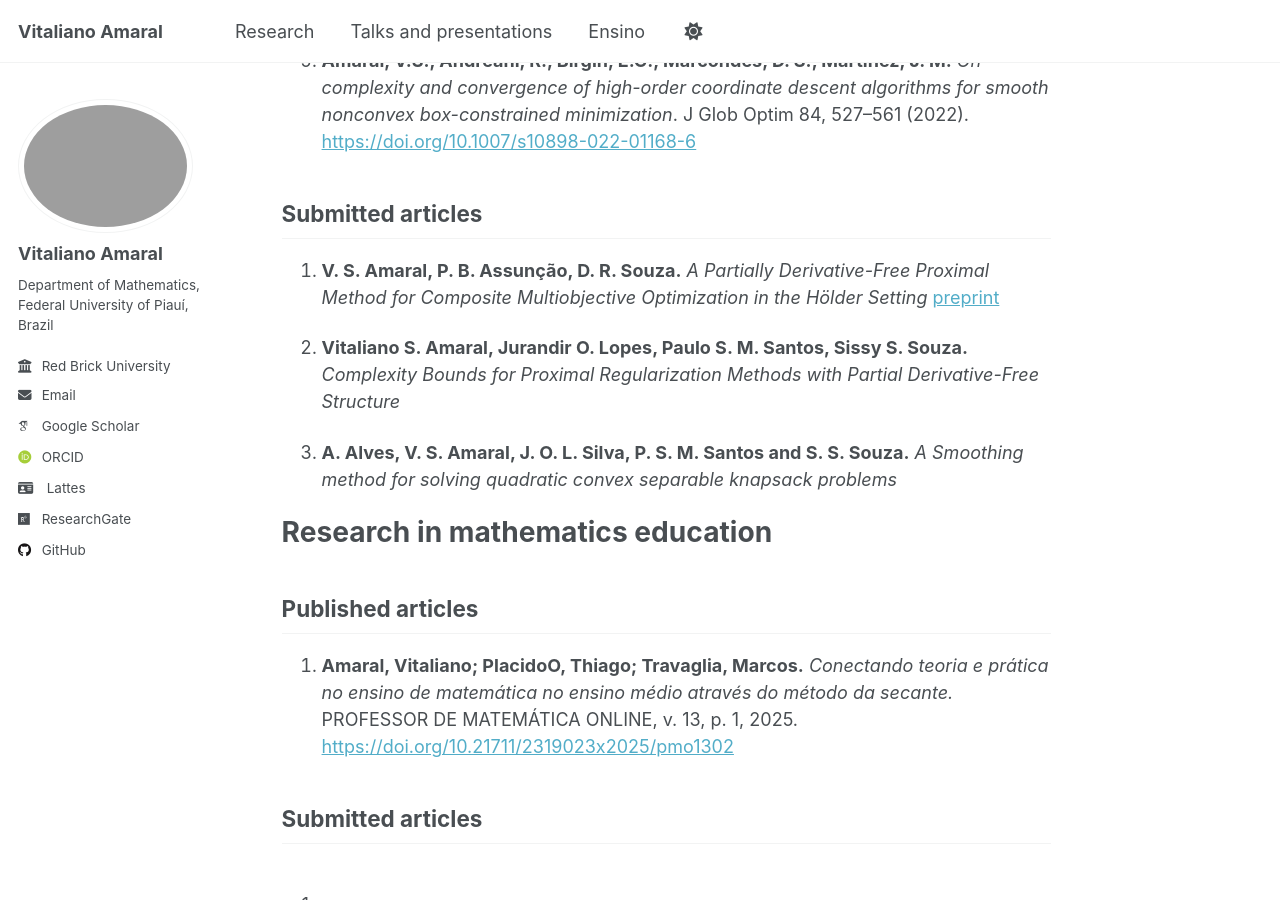
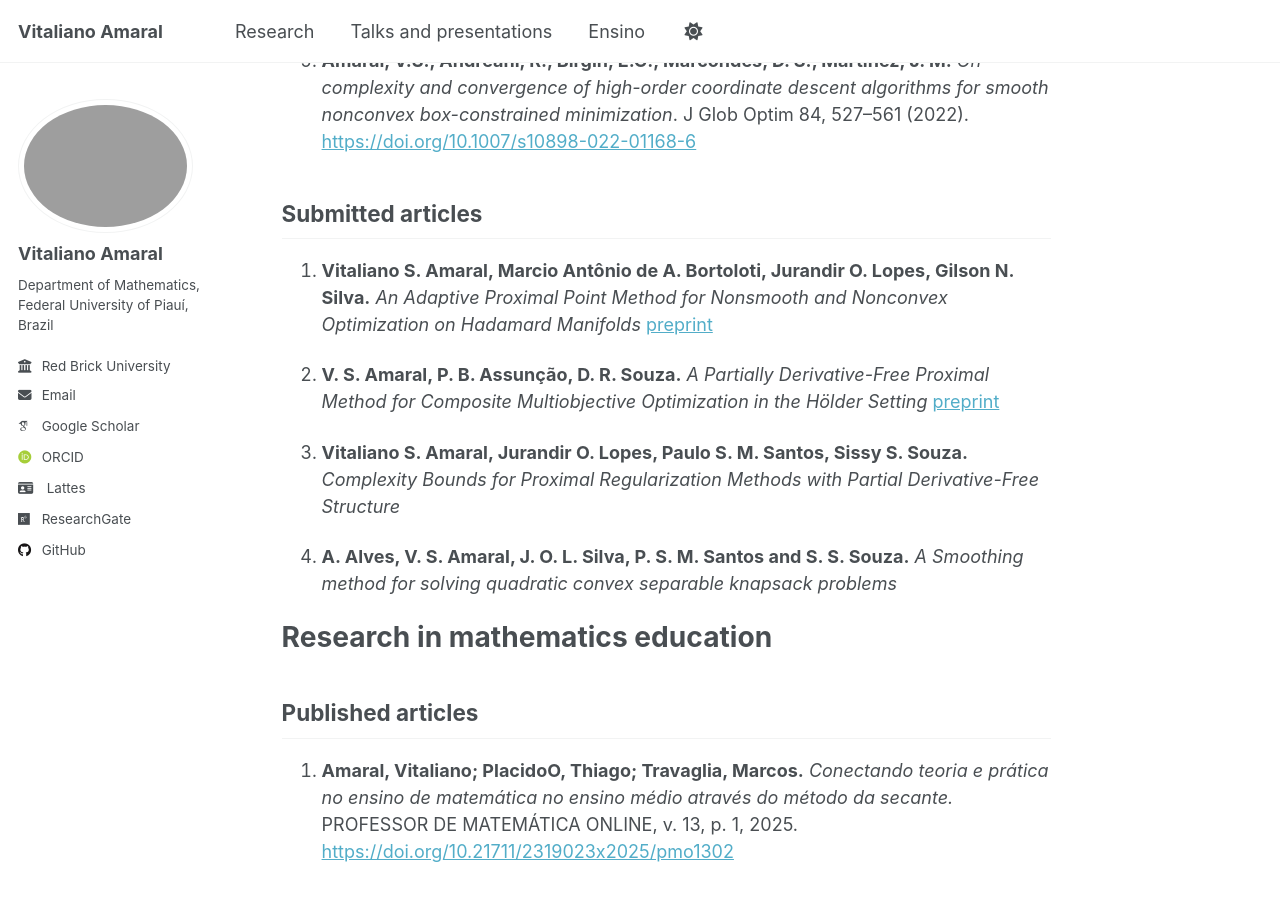
Before and after one commit to vitalianoamaral/vitalianoamaral.github.io, a Jekyll site: the page built from _pages/research.md, in a window 1280 px wide and 900 px high, scrolled down 702 px. Built offline with Jekyll 4.4.1, drawn with Linux system fonts in a browser that asks for light colours; some web fonts are replaced.

Commit message:
Update research.md

```diff
--- a/_pages/research.md
+++ b/_pages/research.md
@@ -25,6 +25,8 @@ author_profile: true
 
 ## Submitted articles
 
+1. **Vitaliano S. Amaral, Marcio Antônio de A. Bortoloti, Jurandir O. Lopes, Gilson N. Silva.** *An Adaptive Proximal Point Method for Nonsmooth and Nonconvex Optimization on Hadamard Manifolds* [preprint](https://arxiv.org/pdf/2511.14724)
+
 1. **V. S. Amaral, P. B. Assunção, D. R. Souza.** *A Partially Derivative-Free Proximal Method for Composite Multiobjective Optimization in the Hölder Setting* [preprint](
 https://doi.org/10.48550/arXiv.2508.20071)
 
```
